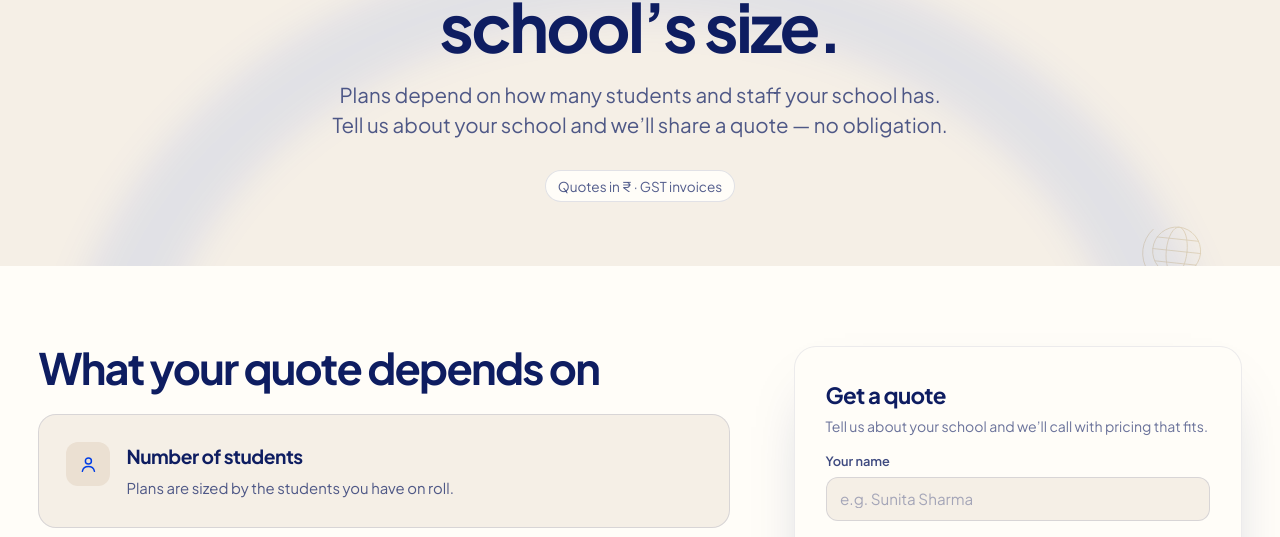
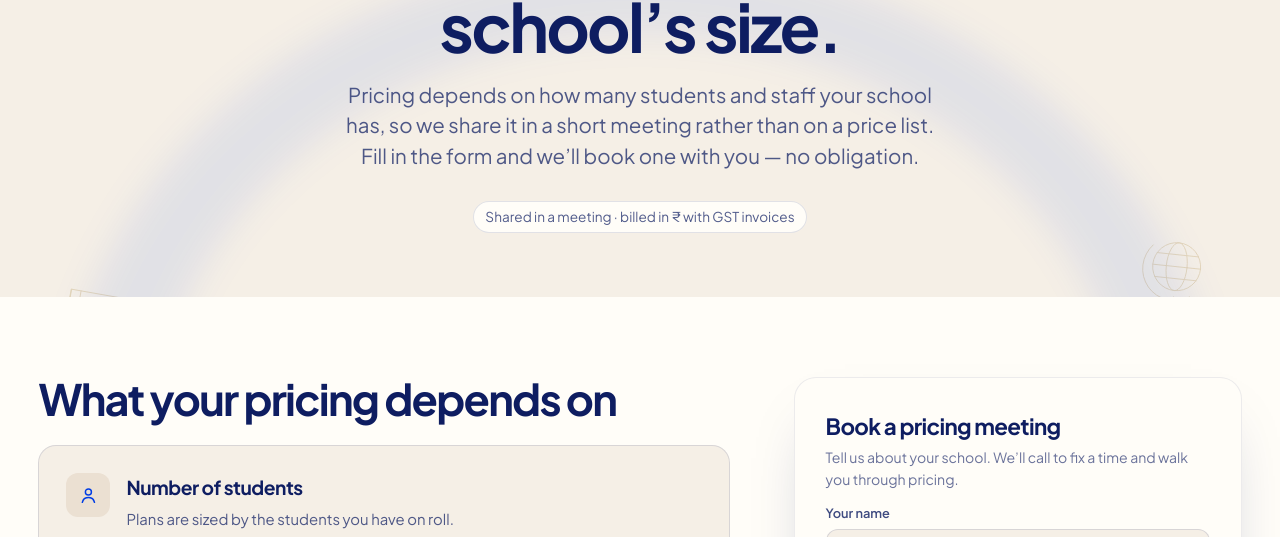
Before and after one commit to Manav-p765/letsmartshala, a React (Vite) app: page /pricing in a window 1280 px wide. Shown: the part 263-800 px from the top of the page. Built offline with nearby package versions, Linux system fonts and the light colour scheme; no server answers.

Commit message:
Pricing: never show prices; pricing is shared in a booked meeting
Co-Authored-By: Claude Opus 5.5 <noreply@anthropic.com>

```diff
--- a/src/data/home.js
+++ b/src/data/home.js
@@ -114,6 +114,6 @@ export const faq = [
   },
   {
     q: 'How much does it cost?',
-    a: 'It depends on the size of your school. Book a demo and we’ll share a quote that fits.'
+    a: 'It depends on the size of your school, so we share pricing in a short meeting. Book a demo and we’ll walk you through it.'
   }
 ];
--- a/src/data/pages.js
+++ b/src/data/pages.js
@@ -177,11 +177,12 @@ export const solutions = {
 };
 
 export const pricing = {
-  meta: 'SmartShala pricing depends on your school’s size. Book a demo for a quote.',
+  meta: 'SmartShala pricing depends on your school’s size. Book a meeting and we’ll walk you through it.',
   eyebrow: 'Pricing',
   title: ['Priced for your', 'school’s size.'],
-  lede: 'Plans depend on how many students and staff your school has. Tell us about your school and we’ll share a quote — no obligation.',
-  // Plan names and prices are not public yet (owner: "will give later").
+  lede: 'Pricing depends on how many students and staff your school has, so we share it in a short meeting rather than on a price list. Fill in the form and we’ll book one with you — no obligation.',
+  // Owner's rule (2026-10-12): prices and plan names are NEVER shown on the site.
+  // To learn pricing, a visitor fills in the form and books a meeting.
   included: [
     'Every module in your plan, on the web app',
     'Principal and teacher apps',
--- a/src/pages/PricingPage.jsx
+++ b/src/pages/PricingPage.jsx
@@ -7,7 +7,8 @@ import { pricing } from '../data/pages.js';
 import './Pages.css';
 
 /**
- * Prices aren't public yet, so this page explains what a quote depends on
+ * Prices are never shown on the site (owner's rule): pricing is shared in a
+ * meeting. This page explains what pricing depends on
  * and asks for the school's details — no invented plan names or numbers.
  * When pricing arrives, add plans to data/pages.js and render them here.
  */
@@ -17,13 +18,13 @@ export default function PricingPage() {
   return (
     <div ref={revealRef}>
       <PageHero id="pricing-title" eyebrow={pricing.eyebrow} title={pricing.title} lede={pricing.lede}>
-        <span className="price-tag">Quotes in ₹ · GST invoices</span>
+        <span className="price-tag">Shared in a meeting · billed in ₹ with GST invoices</span>
       </PageHero>
 
-      <section className="section" data-theme="white" aria-label="Get a quote">
+      <section className="section" data-theme="white" aria-label="Book a pricing meeting">
         <div className="container price-grid">
           <div>
-            <h2 className="display block-title" data-animate="fade-up">What your quote depends on</h2>
+            <h2 className="display block-title" data-animate="fade-up">What your pricing depends on</h2>
             <div className="price-factors" style={{ marginTop: '1.5rem' }} data-animate="stagger">
               {pricing.factors.map((f) => (
                 <div className="card" key={f.title}>
@@ -38,7 +39,7 @@ export default function PricingPage() {
             </div>
           </div>
           <div data-animate="fade-up">
-            <LeadForm title="Get a quote" note="Tell us about your school and we’ll call with pricing that fits." submit="Get my quote" />
+            <LeadForm title="Book a pricing meeting" note="Tell us about your school. We’ll call to fix a time and walk you through pricing." submit="Book my meeting" />
           </div>
         </div>
       </section>
```
Also changed, not shown: 2 other files (tests, documents, lock files or other folders).
